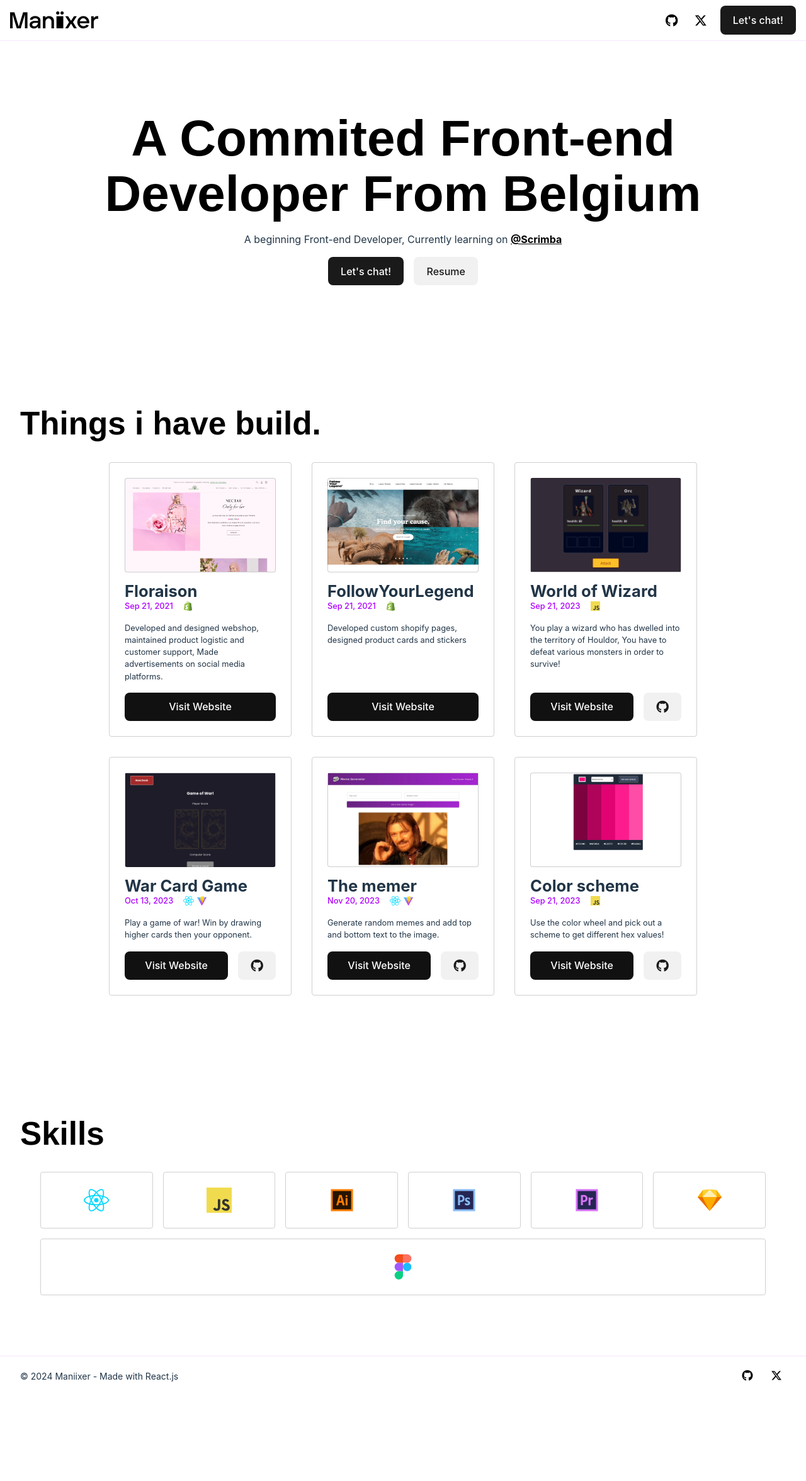
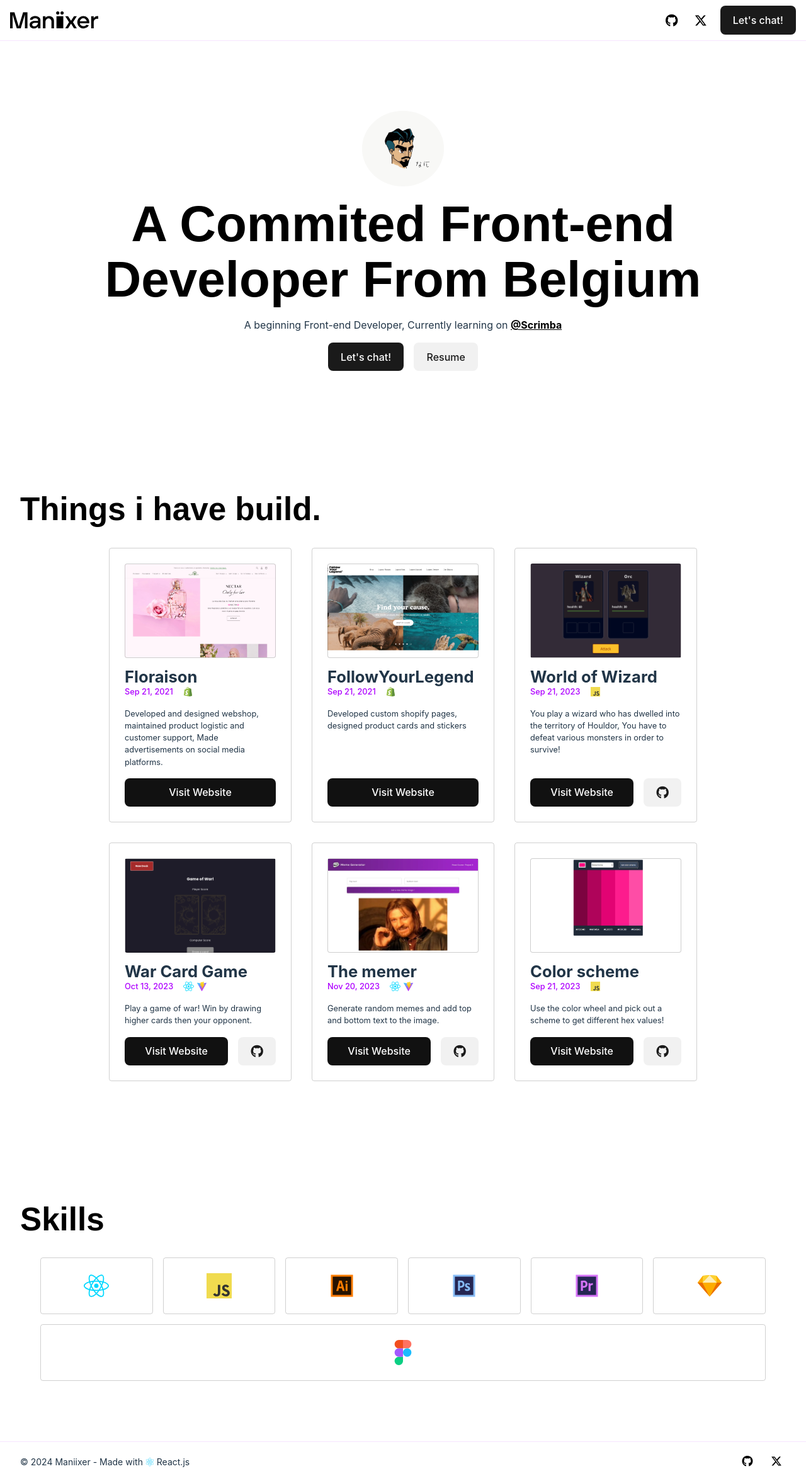
Before and after one commit to Maniixer/Portfolio, a React (Vite) app: page / in a window 1280 px wide. Shown: the whole page at 63% size. Before the commit the page ends 2216 px from the top, so only its background shows below. Built offline with nearby package versions, Linux system fonts and the light colour scheme; a web font is replaced by a local one.

Commit message:
css updates

```diff
--- a/src/index.css
+++ b/src/index.css
@@ -77,13 +77,13 @@ nav {
   display: flex;
   align-items: center;
   justify-content: center;
-  transition: all 0.2s ease-in-out;
+  transition: all 0.2s ease;
 }
 
 .nav-links a:hover {
   background-color: black;
   color: white;
-  transition: all 0.2s ease-in-out;
+  transition: all 0.2s ease;
 }
 
 .brand-logo {
@@ -106,14 +106,14 @@ nav {
   font-family: inherit;
   background-color: #1a1a1a;
   cursor: pointer;
-  transition: all 0.2s ease-in-out;
+  transition: all 0.2s ease;
 }
 
 .nav-button:hover {
   background-color: white;
   color: black;
   border-color: #1a1a1a;
-  transition: all 0.2s ease-in-out;
+  transition: all 0.2s ease;
 }
 
 /* MAIN */
@@ -175,6 +175,12 @@ nav {
   padding: 0 2rem;
 }
 
+.hero-img{
+  width: 130px;
+  height: 120px;
+  border-radius: 50%;
+}
+
 .hero-title {
   font-family: "degular-display", sans-serif;
   color: black;
@@ -207,12 +213,12 @@ nav {
   border-radius: 4px;
   padding: 1.5rem;
   row-gap: 1rem;
-  transition: all 0.2s ease-in-out;
+  transition: all 0.2s ease;
 }
 
 .card:hover {
   box-shadow: 0px 0px 40px 0px #ae00ff3a;
-  transition: all 0.2s ease-in-out;
+  transition: all 0.2s ease;
 }
 
 .card-img {
@@ -311,7 +317,7 @@ nav {
 
 .skill:hover{
   transform: translateY(-5px);
-  box-shadow: 0px 0px 40px 0px #ae00ff3a;
+  /* box-shadow: 0px 0px 40px 0px #ae00ff3a; */
 }
 
 .skill h3 {
--- a/src/sections/Hero.jsx
+++ b/src/sections/Hero.jsx
@@ -7,6 +7,7 @@ export function Hero() {
   return (
     <section className="section-hero flex">
       <div className="hero-container flex">
+        <img src="../brandLogo.JPG" alt="" className="hero-img" />
         <h1 className="hero-title">A {adjective[random]} Front-end Developer From Belgium</h1>
         <p className="hero-text">
           A beginning Front-end Developer, Currently learning on{" "}
--- a/src/structures/Footer.jsx
+++ b/src/structures/Footer.jsx
@@ -1,8 +1,11 @@
 export default function Footer() {
+
+  const curentYear = new Date().getFullYear()
+
   return (
     <footer>
       <div className="footer-container">
-        <div className="copyright">© 2024 Maniixer - Made with React.js</div>
+        <div className="copyright">© {curentYear} Maniixer - Made with <i className="fa-brands fa-react fa-spin" style={{color: "#61DBFB"}}></i> React.js</div>
         <div className="nav-links flex">
           <a href="https://github.com/Maniixer" target="_blank">
             <i className="fa-brands fa-github fa-lg"></i>
```
